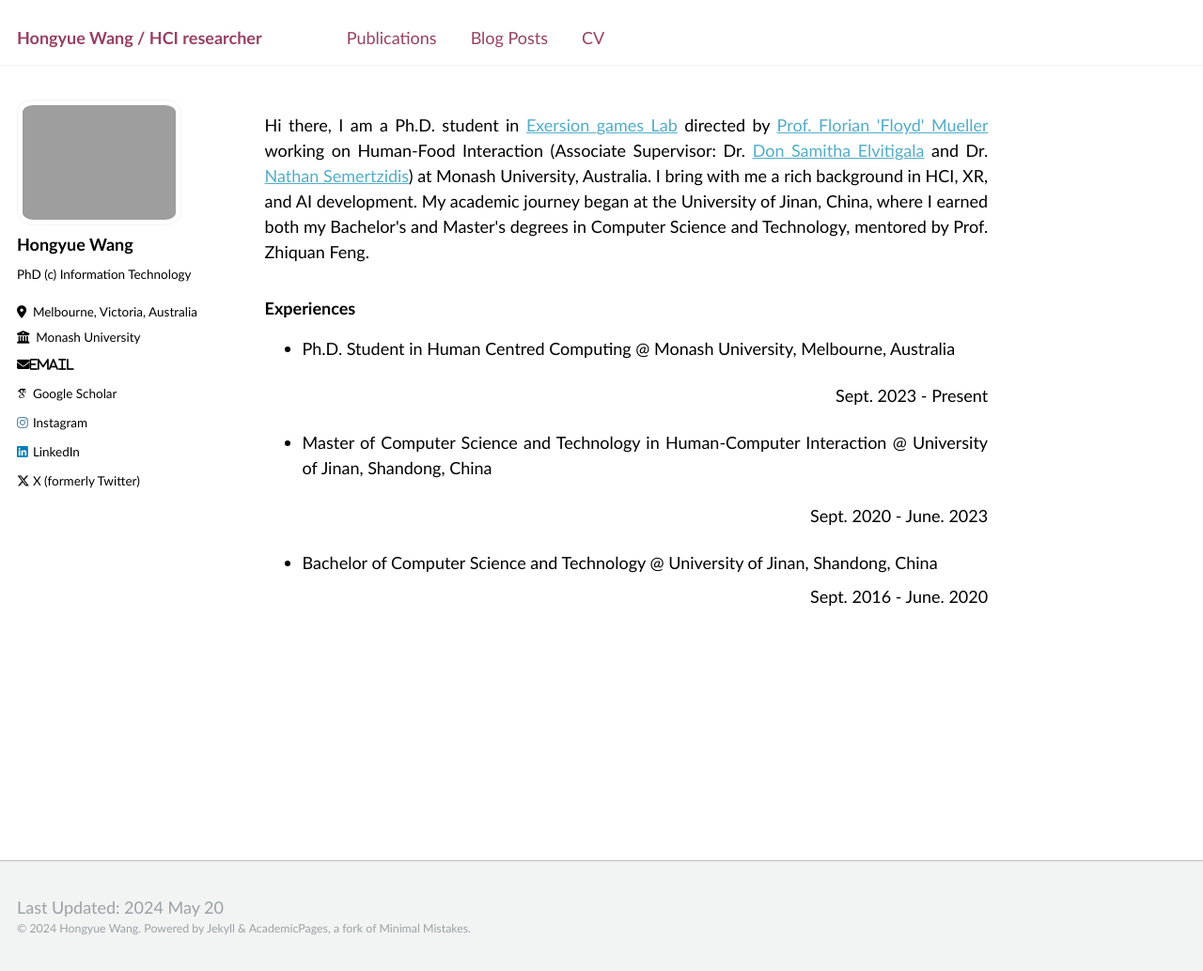
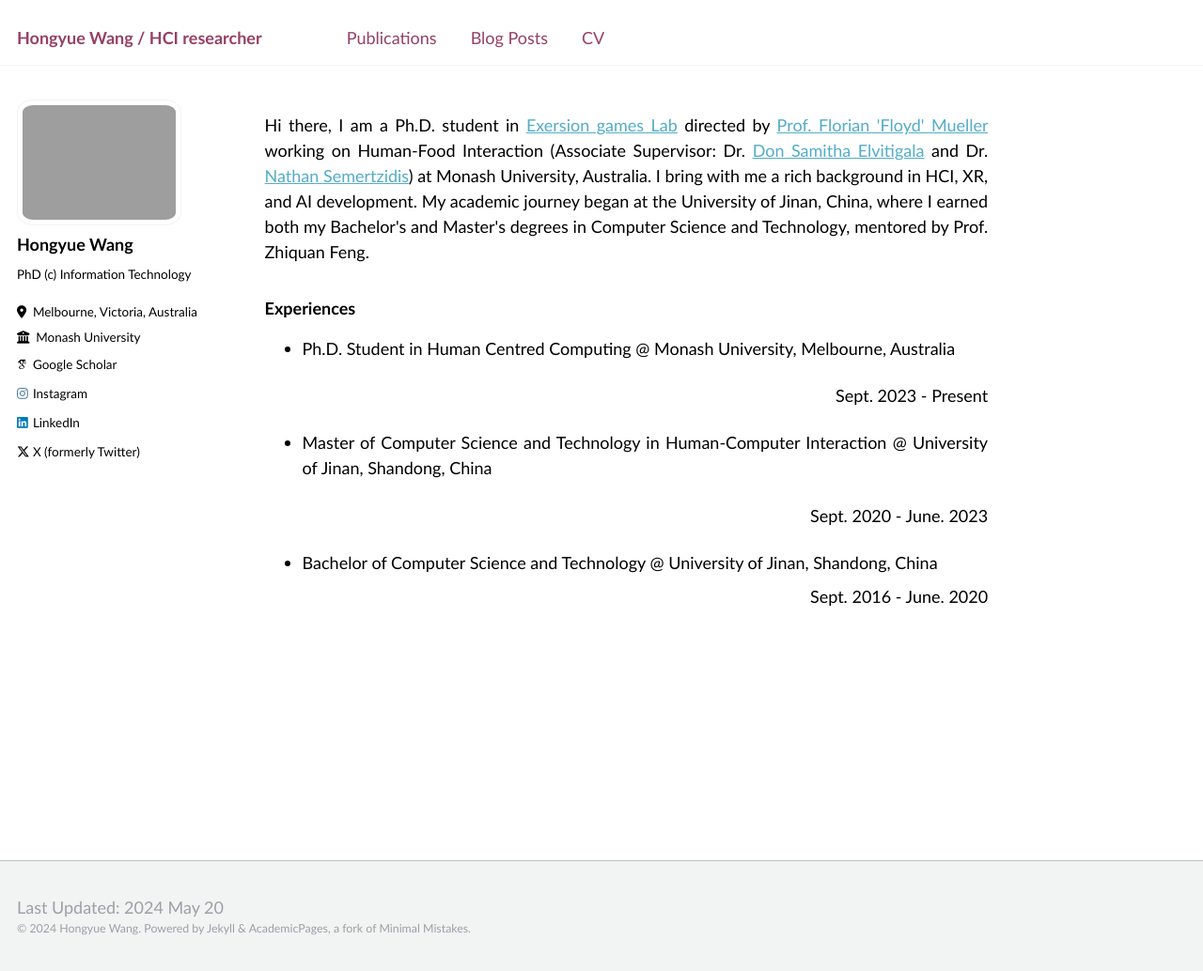
Before and after one commit to hongyue-howard-wang/hongyue-howard-wang.github.io, a Jekyll site: the page built from _pages/about.md, in a window 1280 px wide and 1034 px high. Shown: the whole window at 94% size. Built offline with Jekyll 4.4.1, drawn with Linux system fonts in a browser that asks for light colours; some web fonts are replaced.

Commit message:
Update _config.yml

```diff
--- a/_config.yml
+++ b/_config.yml
@@ -28,7 +28,7 @@ author:
   location         : "Melbourne, Victoria, Australia"
   employer         : "Monash University"
   # uri              : "https://hongyue-howard-wang.github.io"
-  email            : "hongyue@exertiongameslab.org"
+  # email            : "hongyue@exertiongameslab.org"
 
   # Academic websites
   arxiv            : # URL - Update with the correct link to your profile
```
